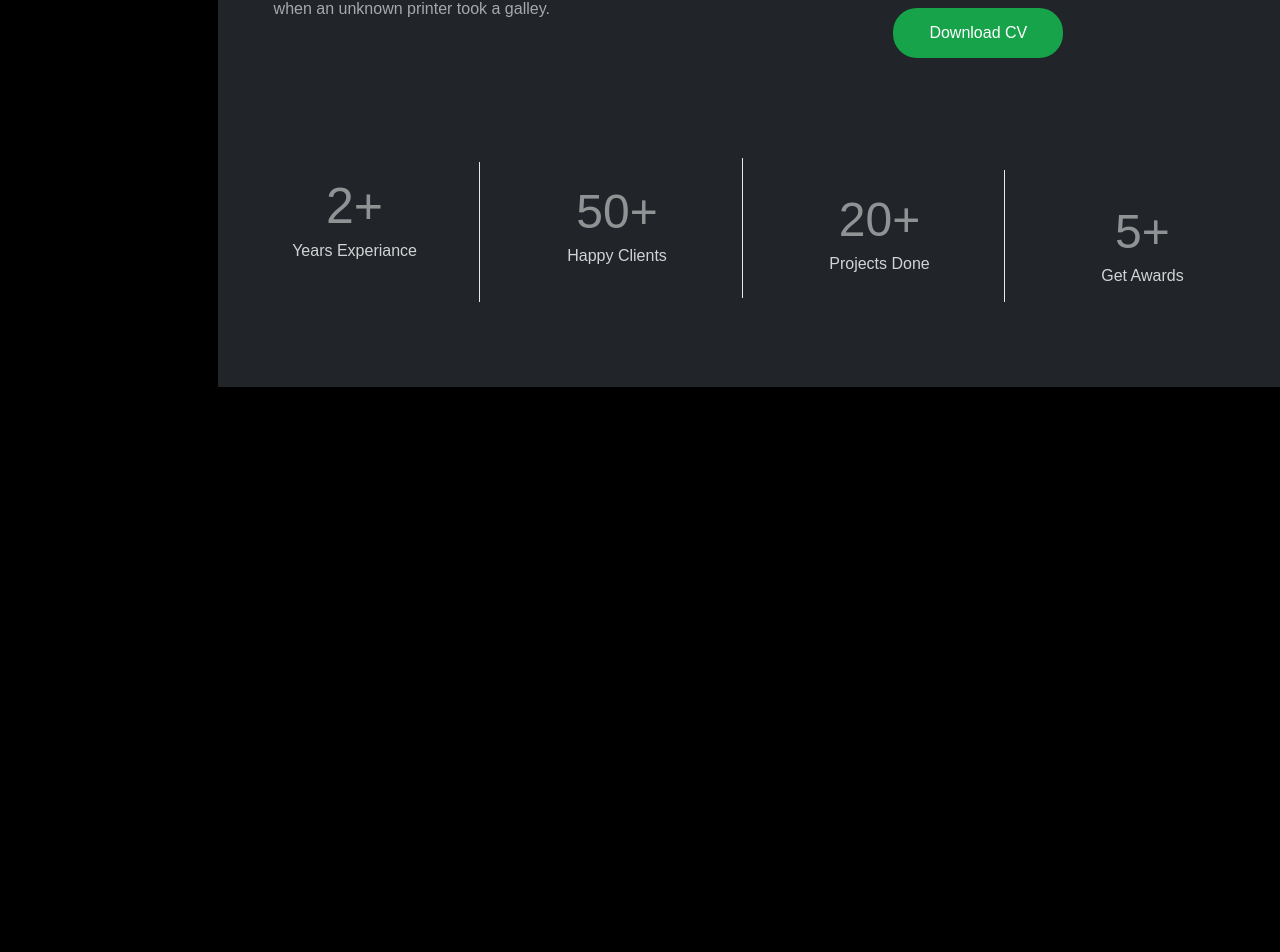
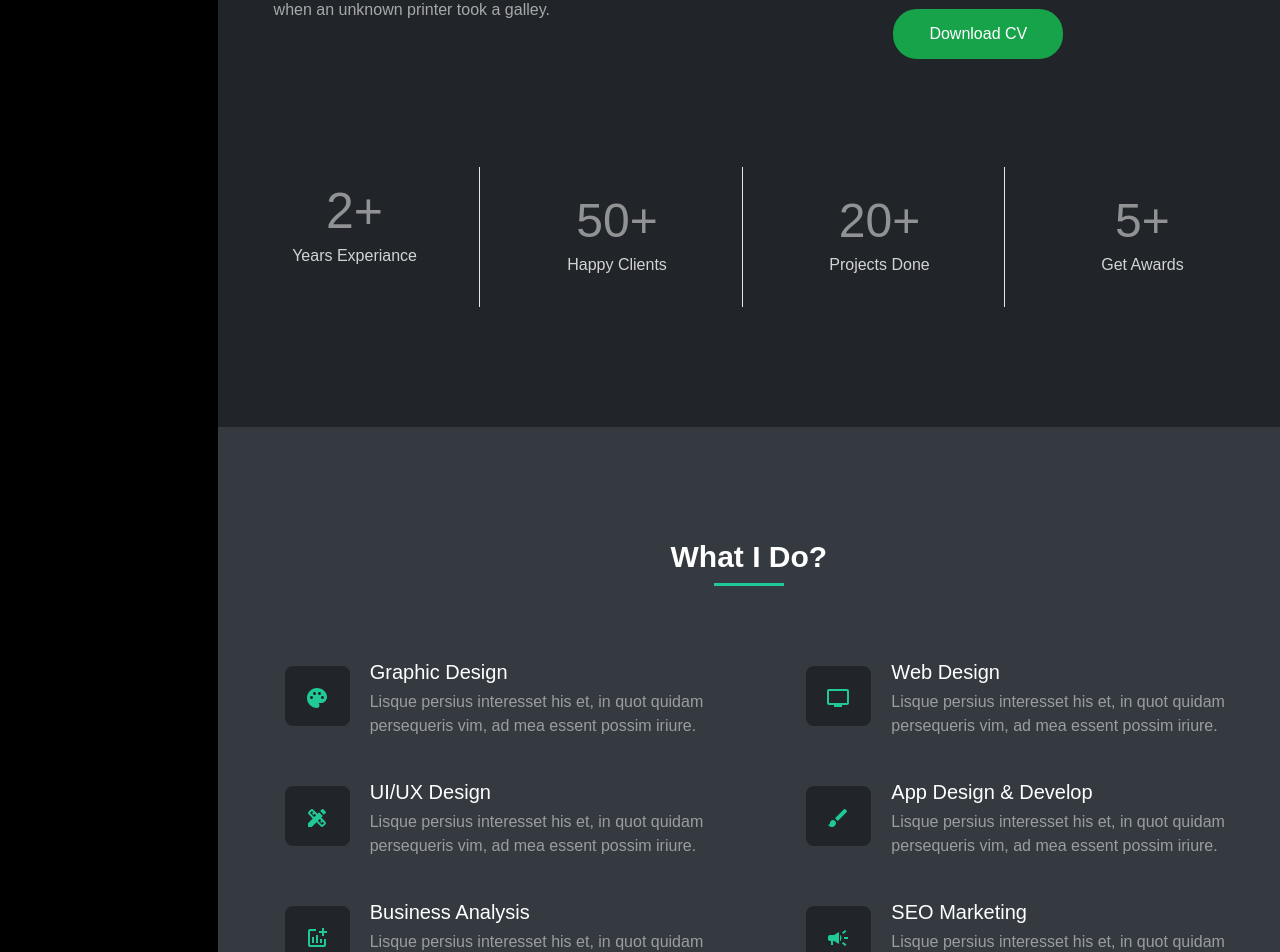
Before and after one commit to azizollahpayandeh/AzizollahPersonalSite, a React (Create React App) app: page / in a window 1280 px wide. Shown: the part 1213-2165 px from the top of the page. Before the commit the page ends 1600 px from the top, so only its background shows below. Built offline with nearby package versions, Linux system fonts and the light colour scheme.

Commit message:
finish what i do

```diff
--- a/src/Components/AboutMe/AbouMe.js
+++ b/src/Components/AboutMe/AbouMe.js
@@ -1,16 +1,17 @@
 import React from "react";
 
 export default function AbouMe() {
+
   const name = "Azizollah Payandeh";
   const email = "AzizollahPayandeh1@gmail.com";
   const age = 17;
   const from = "Iran, Mashhad";
 
   return (
-    <div className="w-[100%] xl:h-[100vh] 2xl:h-[80vh] bg-[#212529!important]  ">
+    <div className="w-[100%] xl:h-[105vh] 2xl:h-[80vh] bg-[#212529!important]  ">
       <div className="flex-col justify-center items-center text-center flex ">
         <h1 className="text-3xl font-bold xl:mt-28 mt-24">Know Me More</h1>
-        <div className="w-[70px]  bg-[#20c997] mt-2 h-[2px]" />
+        <div className="w-[70px]  bg-[#20c997] mt-2 h-[3px]" />
       </div>
 
       <div className=" grid xl:grid-cols-12 ">
@@ -23,55 +24,73 @@ export default function AbouMe() {
             I help you build brand for your business at an affordable price.
             Thousands of clients have procured exceptional results while working
             with our dedicated team. when an unknown printer took a galley of
-            type and scrambled  make make a type specimen book.
+            type and scrambled make make a type specimen book.
             <br />
             Delivering work within time and budget which meets client’s
             requirements is our moto. Lorem Ipsum has been the industry's
-            standard dummy text ever when an unknown printer took a
-            galley.
+            standard dummy text ever when an unknown printer took a galley.
           </p>
         </div>
 
         <div className="xl:col-span-5 xl:mt-9  xl:ml-14 2xl:ml-10 mt-12 ml-5">
-          <h1 className=" mt-5 "><span className="font-semibold">Name:  </span> <span className="opacity-80">{name} </span></h1>
-          <hr  className="2xl:opacity-0 opacity-50 mt-2 xl:w-[400px]  "/>
-          <li className="list-none mt-5"> <a href="#" ><span className="font-semibold">Email:  </span> <span className="opacity-50 mt-2 xl:w-[400px]  text-[#20c997]">{email}</span></a></li>
-          <hr  className="2xl:opacity-0 opacity-50 mt-2 xl:w-[400px]  "/>
-          <h1 className=" mt-5"><span className="font-semibold">Age:  </span> <span className="opacity-80">{age}</span> </h1>
-          <hr  className="2xl:opacity-0 opacity-50 mt-2 xl:w-[400px]  "/>
-          <h1 className=" mt-5"><span className="font-semibold">From:  </span> <span className="opacity-80">{from}</span> </h1>
-          <button className=" 2xl:mt-7 mt-8 xl:mt-6 bg-green-600 hover:bg-green-500 w-[170px] h-[50px] rounded-3xl transition duration-300 ease-in-out">Download CV</button>
+          <h1 className=" mt-5 ">
+            <span className="font-semibold">Name: </span>{" "}
+            <span className="opacity-80">{name} </span>
+          </h1>
+          <hr className="2xl:opacity-0 opacity-50 mt-2 xl:w-[400px]  " />
+          <li className="list-none mt-5">
+            {" "}
+            <a href="#">
+              <span className="font-semibold">Email: </span>{" "}
+              <span className="opacity-50 mt-2 xl:w-[400px]  text-[#20c997]">
+                {email}
+              </span>
+            </a>
+          </li>
+          <hr className="2xl:opacity-0 opacity-50 mt-2 xl:w-[400px]  " />
+          <h1 className=" mt-5">
+            <span className="font-semibold">Age: </span>{" "}
+            <span className="opacity-80">{age}</span>{" "}
+          </h1>
+          <hr className="2xl:opacity-0 opacity-50 mt-2 xl:w-[400px]  " />
+          <h1 className=" mt-5">
+            <span className="font-semibold">From: </span>{" "}
+            <span className="opacity-80">{from}</span>{" "}
+          </h1>
+          <button className=" 2xl:mt-7 mt-8 xl:mt-6 bg-green-600 hover:bg-green-500 w-[170px] h-[50px] rounded-3xl transition duration-300 ease-in-out">
+            Download CV
+          </button>
         </div>
-
       </div>
 
-      <div className="flex xl:justify-evenly flex-wrap xl:mt-20 mt-12 justify-center  ">
-
-      <div  className="flex flex-col text-center h-[140px] w-[250px] xl:border-r-[1px]   justify-center  mt-6  ">
-          <h1 className="xl:text-[50px] opacity-50  2xl:ml-[-80px] -mt-5  text-6xl">2+</h1>
+      <div className="flex xl:justify-evenly flex-wrap xl:mt-20 mt-12 justify-center ">
+        <div className="flex flex-col text-center h-[140px] w-[250px] xl:border-r-[1px]  justify-center  sm:mt-7 ">
+          <h1 className="xl:text-[50px] opacity-50  2xl:ml-[-80px] -mt-5  text-6xl">
+            2+
+          </h1>
           <p className="mt-2 opacity-80 2xl:ml-[-80px]">Years Experiance</p>
         </div>
 
-
-
-      <div  className="flex flex-col text-center h-[140px] w-[250px] xl:border-r-[1px]  justify-center  mt-5 ">
-          <h1 className="xl:text-5xl opacity-50  2xl:ml-[-80px] text-6xl">50+</h1>
+        <div className="flex flex-col text-center h-[140px] w-[250px] xl:border-r-[1px] justify-center  sm:mt-7 ">
+          <h1 className="xl:text-5xl opacity-50  2xl:ml-[-80px] text-6xl">
+            50+
+          </h1>
           <p className="mt-2 opacity-80 2xl:ml-[-80px]">Happy Clients</p>
         </div>
 
-
-        <div  className="flex flex-col text-center h-[140px]16 w-[250px] xl:border-r-[1px]  justify-center  mt-8 ">
-          <h1 className="xl:text-5xl opacity-50  2xl:ml-[-80px] text-6xl">20+</h1>
+        <div className="flex flex-col text-center h-[140px]  w-[250px] xl:border-r-[1px]  justify-center  sm:mt-7 ">
+          <h1 className="xl:text-5xl opacity-50  2xl:ml-[-80px] text-6xl">
+            20+
+          </h1>
           <p className="mt-2 opacity-80 2xl:ml-[-80px]">Projects Done</p>
         </div>
 
-
-        <div  className="flex flex-col text-center h-[140px]16 w-[250px]  justify-center mt-14">
-          <h1 className="xl:text-5xl opacity-50  2xl:ml-[-80px] text-6xl ">5+</h1>
+        <div className="flex flex-col text-center h-[140px] 16 w-[250px]  justify-center sm:mt-7 ">
+          <h1 className="xl:text-5xl opacity-50  2xl:ml-[-80px] text-6xl ">
+            5+
+          </h1>
           <p className="mt-2 opacity-80 2xl:ml-[-80px]">Get Awards</p>
         </div>
-
-
       </div>
     </div>
   );
--- a/src/Components/LeftBar/LeftBar.js
+++ b/src/Components/LeftBar/LeftBar.js
@@ -124,7 +124,7 @@ export default function LeftBar() {
         />
         <h1 className="text-lg  mt-3 opacity-90">{name}</h1>
       </div>
-      <div className="list-none flex  flex-col items-center gap-5 mt-[100px] font-medium opacity-90">
+      <d iv className="list-none flex  flex-col items-center gap-5 mt-[100px] font-medium opacity-90">
         <a href="#">
           <li className="text-[#20c997] hover:text-[#20c997!important] ">
             Home
@@ -148,7 +148,7 @@ export default function LeftBar() {
         <a href="#">
           <li className="hover:text-[#20c997] ">Contact</li>
         </a>
-      </div>
+      </d>
       <div className="flex justify-center items-end gap-3 opacity-50 xl:mt-[60px]  2xl:mt-[255px] ">
         {socialIcons.map((item, index) => (
           <div key={index} className={item.className}>
--- a/src/Components/RightBar/RightBar.js
+++ b/src/Components/RightBar/RightBar.js
@@ -1,4 +1,5 @@
 import React from "react";
+import WhatIDo from "../WhatIDo/WhatIDo";
 import AbouMe from "../../Components/AboutMe/AbouMe";
 
 import Typewriter from "typewriter-effect";
@@ -43,6 +44,7 @@ export default function RightBar() {
 
     </div>
     <AbouMe/>
+    <WhatIDo/>
 
     </div>
 
--- a/src/Components/WhatIDo/WhatIDo.js
+++ b/src/Components/WhatIDo/WhatIDo.js
@@ -0,0 +1,114 @@
+import React from "react";
+import PaletteIcon from "@mui/icons-material/Palette";
+import PersonalVideoIcon from "@mui/icons-material/PersonalVideo";
+import DesignServicesIcon from "@mui/icons-material/DesignServices";
+import BrushIcon from "@mui/icons-material/Brush";
+import AddchartIcon from "@mui/icons-material/Addchart";
+import CampaignIcon from "@mui/icons-material/Campaign";
+
+export default function WhatIDo() {
+  return (
+    <div className="bg-[#343a40!important] w-[100%] h-[125vh] xl:h-[85vh]">
+      <div className="flex-col justify-center items-center text-center flex ">
+        <h1 className="text-3xl font-bold xl:mt-28 mt-24">What I Do?</h1>
+        <div className="w-[70px]  bg-[#20c997] mt-2 h-[3px]" />
+      </div>
+
+      <div className="xl:flex ml-3 xl:justify-evenly mt-8">
+        <div>
+          <div className="flex mt-10">
+            <div className=" flex w-[65px] h-[60px] bg-[#212529!important] text-[#20c997] mr-5 rounded-lg mt-2">
+              <PaletteIcon className="m-5" />
+            </div>
+
+            <div>
+              <h1 className="text-xl font-medium">Graphic Design</h1>
+              <p className="opacity-50 mt-1">
+                Lisque persius interesset his et, in quot quidam
+                <br />
+                persequeris vim, ad mea essent possim iriure.
+              </p>
+            </div>
+          </div>
+
+          <div className="flex mt-10">
+            <div className=" flex w-[65px] h-[60px] bg-[#212529!important] text-[#20c997] mr-5 rounded-lg mt-2">
+              <DesignServicesIcon className="m-5" />
+            </div>
+
+            <div>
+              <h1 className="text-xl font-medium">UI/UX Design</h1>
+              <p className="opacity-50 mt-1">
+                Lisque persius interesset his et, in quot quidam
+                <br />
+                persequeris vim, ad mea essent possim iriure.
+              </p>
+            </div>
+          </div>
+
+          <div className="flex mt-10">
+            <div className=" flex w-[65px] h-[60px] bg-[#212529!important] text-[#20c997] mr-5 rounded-lg mt-2">
+              <AddchartIcon className="m-5" />
+            </div>
+
+            <div>
+              <h1 className="text-xl font-medium">Business Analysis</h1>
+              <p className="opacity-50 mt-1">
+                Lisque persius interesset his et, in quot quidam
+                <br />
+                persequeris vim, ad mea essent possim iriure.
+              </p>
+            </div>
+          </div>
+        </div>
+
+        <div className="xl:ml-12">
+          <div className="flex mt-10">
+            <div className=" flex w-[65px] h-[60px] bg-[#212529!important] text-[#20c997] mr-5 rounded-lg mt-2">
+              <PersonalVideoIcon className="m-5" />
+            </div>
+
+            <div>
+              <h1 className="text-xl font-medium">Web Design</h1>
+              <p className="opacity-50 mt-1">
+                Lisque persius interesset his et, in quot quidam
+                <br />
+                persequeris vim, ad mea essent possim iriure.
+              </p>
+            </div>
+          </div>
+
+          <div className="flex mt-10">
+            <div className=" flex w-[65px] h-[60px] bg-[#212529!important] text-[#20c997] mr-5 rounded-lg mt-2">
+              <BrushIcon className="m-5" />
+            </div>
+
+            <div>
+              <h1 className="text-xl font-medium">App Design & Develop</h1>
+              <p className="opacity-50 mt-1">
+                Lisque persius interesset his et, in quot quidam
+                <br />
+                persequeris vim, ad mea essent possim iriure.
+              </p>
+            </div>
+          </div>
+
+          <div className="flex mt-10">
+            <div className=" flex w-[65px] h-[60px] bg-[#212529!important] text-[#20c997] mr-5 rounded-lg mt-2">
+              <CampaignIcon className="m-5" />
+            </div>
+
+            <div>
+              <h1 className="text-xl font-medium">SEO Marketing</h1>
+              <p className="opacity-50 mt-1">
+                Lisque persius interesset his et, in quot quidam
+                <br />
+                persequeris vim, ad mea essent possim iriure.
+              </p>
+            </div>
+          </div>
+        </div>
+      </div>
+    </div>
+  );
+}
```
